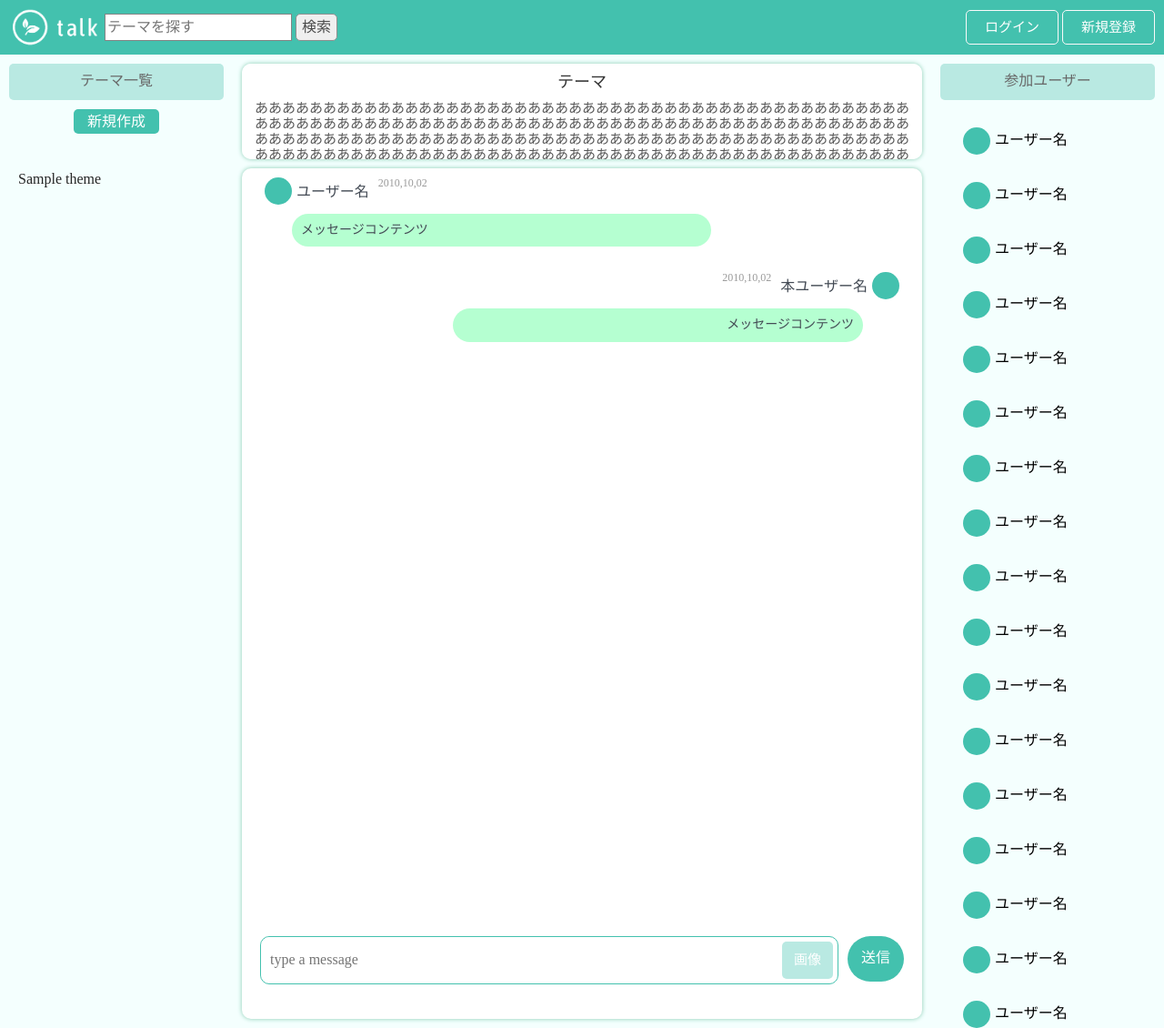
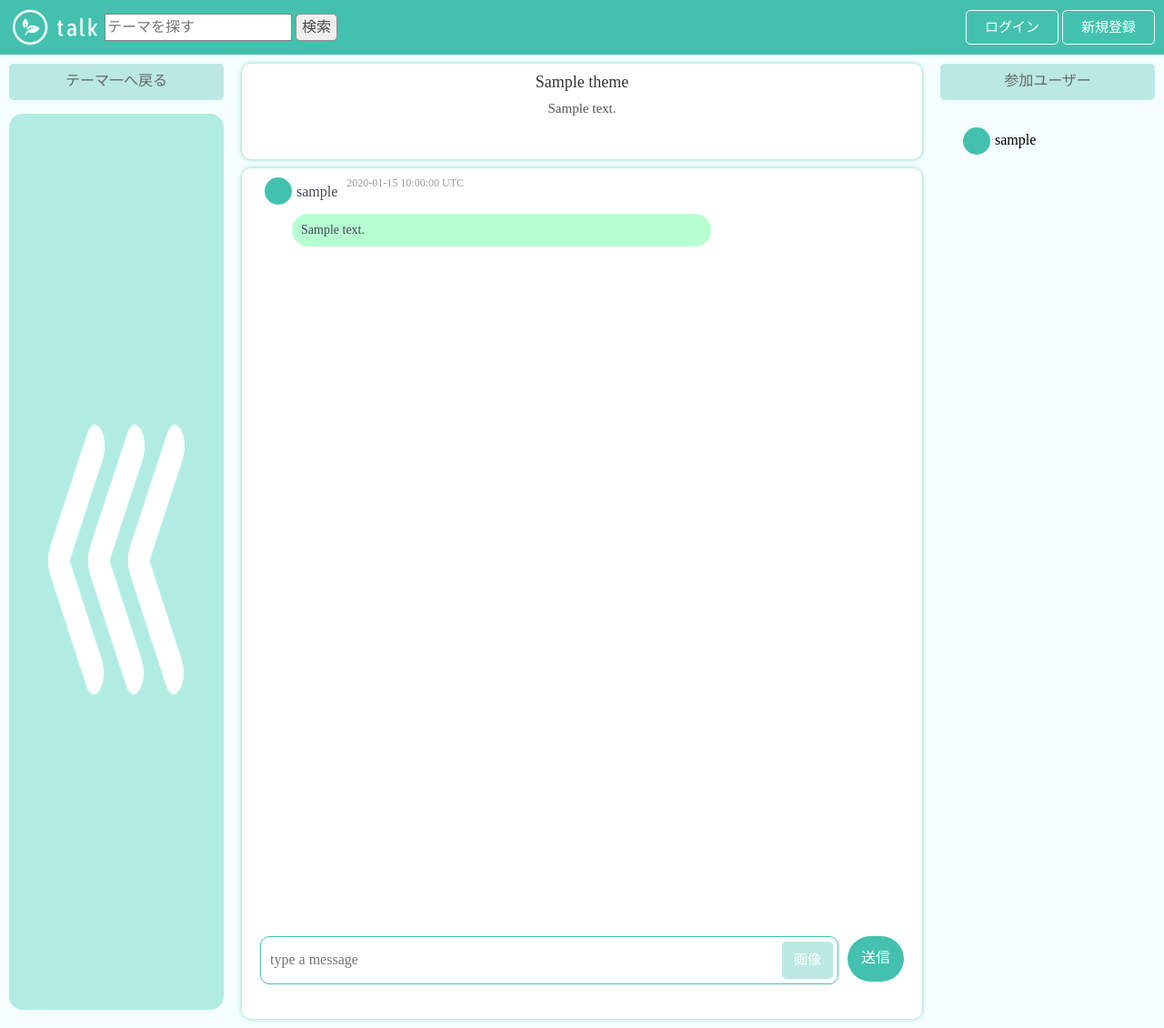
Before and after one commit to Jhonx298/talk, a Rails app: page /themes/1/messages in a window 1280 px wide. Shown: the whole page at 91% size. Run offline with Rails 7, Linux system fonts and the light colour scheme; tables that the repository leaves empty hold one stand-in row (values such as "Sample post"); style sheets or scripts are compiled from the project's sources; some libraries are stand-ins or nearby versions.

Commit message:
メッセージ機能の実装

```diff
--- a/app/assets/stylesheets/messages.scss
+++ b/app/assets/stylesheets/messages.scss
@@ -148,6 +148,23 @@ li {
   color: rgb(38, 38, 38);
   margin-bottom: 30px;
 }
+
+.message_top_left_bar {
+  height: calc( 100% - 65px);
+  background-color: #b1ece3;
+  padding: 10px;
+  border-radius: 15px;
+  margin-bottom: 15px;
+  display: flex;
+  justify-content: center;
+  align-items: center;
+}
+
+.message_left_logo {
+  height: 300px;
+  width: 150px;
+}
+
 
 
 // 真ん中メニュー
--- a/app/assets/stylesheets/themes.scss
+++ b/app/assets/stylesheets/themes.scss
@@ -2,16 +2,12 @@
 // They will automatically be included in application.css.
 // You can use Sass (SCSS) here: http://sass-lang.com/
 
-.theme-opacity {
-  position: relative;
-  opacity: 0.3;
-}
 
 .theme_wrapper {
   height: calc(100vh - 60px);
+  width: 100%;
   display: flex;
   background-color: #f4fffe;
-  opacity: 0.3;
 }
 
 .chat-room-form {
--- a/app/controllers/messages_controller.rb
+++ b/app/controllers/messages_controller.rb
@@ -1,15 +1,16 @@
 class MessagesController < ApplicationController
 
   def index
-    @theme = Theme.order('created_at DESC')
+    @theme = Theme.find(params[:theme_id])
     @message = Message.new
+    @messages = @theme.messages.includes(:user)
   end
 
   def create
     @themes = Theme.find(params[:theme_id])
     @message = @themes.messages.new(message_params)
     if @message.save
-      redirect_to room_messages_path(@theme)
+      redirect_to theme_messages_path
     else
       @messages = @theme.messages.includes(:user)
       render :index
--- a/app/controllers/themes_controller.rb
+++ b/app/controllers/themes_controller.rb
@@ -2,6 +2,7 @@ class ThemesController < ApplicationController
   before_action :authenticate_user!
 
   def index
+    @theme = Theme.order('created_at DESC')
   end
 
   def new
--- a/app/views/layouts/application.html.erb
+++ b/app/views/layouts/application.html.erb
@@ -10,6 +10,34 @@
   </head>
 
   <body>
+  <div class="header">
+  <div class="top-header">
+    <div class="nav">
+      <div class="nav_left">
+        <%= link_to image_tag("talk2.png", class: :logo), root_path %>
+          <%= form_with(url: "", local: true, method: :get, class: "search-form") do |form| %>
+          <%= form.text_field :keyword, placeholder: "テーマを探す", class: "search-input" %>
+          <%= form.submit "検索", class: "search-btn" %>
+        <% end %>
+      </div>
+
+      <% if user_signed_in? %>
+      <div class="user_nav">
+        <div class="top_user_name"><strong><%= link_to current_user.nickname, "/" %></strong></div>
+          <div class="grid-6">
+            <%= link_to "ログアウト", destroy_user_session_path, method: :delete %>
+          </div>
+        </div>
+      <% else %>
+        <div class="grid-6">
+          <%= link_to "ログイン", new_user_session_path %>
+          <%= link_to "新規登録", new_user_registration_path %>
+        </div>
+      <% end %>
+      </div>
+    </div>
+  </div>
+</div>
     <%= yield %>
   </body>
 </html>
--- a/app/views/messages/_header-top.html.erb
+++ /dev/null
@@ -1,28 +0,0 @@
-<div class="header">
-  <div class="top-header">
-    <div class="nav">
-      <div class="nav_left">
-        <%= link_to image_tag("talk2.png", class: :logo), root_path %>
-          <%= form_with(url: "", local: true, method: :get, class: "search-form") do |form| %>
-          <%= form.text_field :keyword, placeholder: "テーマを探す", class: "search-input" %>
-          <%= form.submit "検索", class: "search-btn" %>
-        <% end %>
-      </div>
-
-      <% if user_signed_in? %>
-      <div class="user_nav">
-        <div class="top_user_name"><strong><%= link_to current_user.nickname, "/" %></strong></div>
-          <div class="grid-6">
-            <%= link_to "ログアウト", destroy_user_session_path, method: :delete %>
-          </div>
-        </div>
-      <% else %>
-        <div class="grid-6">
-          <%= link_to "ログイン", new_user_session_path %>
-          <%= link_to "新規登録", new_user_registration_path %>
-        </div>
-      <% end %>
-      </div>
-    </div>
-  </div>
-</div>
--- a/app/views/messages/_left_bar.html.erb
+++ b/app/views/messages/_left_bar.html.erb
@@ -1,24 +1,8 @@
 <div class="left_bar">
   <div class="top_left_bar">
-    <div class="top-left_title">テーマ一覧</div>
+    <div class="top-left_title">テーマ一へ戻る</div>
   </div>
-
-  <div class="new_theme_form">
-    <div class="new_theme"><%= link_to "新規作成", new_theme_path %></div>
-  </div>
-
-  <div class="left_main_user">
-    <div class="left_user_form">
-      <% @theme.each do |theme| %>
-      <div class="left_theme">
-        <%= link_to theme.theme_name, theme_messages_path(theme) %>
-      </div>
-      <% end %>
-    </div>
-    <% if @theme.empty? %>
-      <div class="left_theme">
-        <%= "ここにテーマが表示されます。" %>
-      </div>
-    <% end %>
+  <div class="message_top_left_bar">
+    <%= link_to image_tag("back_botton.png", class: :message_left_logo), root_path %>
   </div>
 </div>
--- a/app/views/messages/_main_chat.html.erb
+++ b/app/views/messages/_main_chat.html.erb
@@ -2,53 +2,37 @@
   <div class="theme_main">
     <div class="top_theme_main">
       <div class="top-theme_title">
-        <%= "テーマ" %>
+        <%= @theme.theme_name %>
       </div>
-      <div class="top-content_title">ああああああああああああああああああああああああああああああああああああああああああああああああああああああああああああああああああああああああああああああああああああああああああああああああああああああああああああああああああああああああああああああああああああああああああああああああああああああああああああああああああああああああああああああああああああああああああああああああああああああああああ</div>
+      <div class="top-content_title">
+        <%= @theme.theme_content %>
+      </div>
     </div>
   </div>
 
   <div class="main_form">
     <div class="chat_form">
       <div class="message">
-        <div class="message-form">
-          <div class="upper-message">
-            <div class="right_pic"></div>
+        <% @messages.each do |message| %>
+        <div class="upper-message">
+          <div class="right_pic"></div>
             <div class="message-user">
-              ユーザー名
+              <%= message.user.nickname %>
             </div>
             <div class="message-date">
-              2010,10,02
+              <%= message.created_at %>
             </div>
           </div>
           <div class="lower-message">
             <div class="message-content">
-              メッセージコンテンツ
+              <%= message.content %>
             </div>
-              <%= image_tag "", class: 'message-image' %>
+            <%#<%= image_tag @messages.image.variant(resize: '500x500'), class: 'message-image' if message.image.attached? %>
           </div>
-        </div>
-
-        <div class="current-message_form">
-          <div class="current-upper_message">
-            <div class="message-date">
-              2010,10,02
-            </div>
-            <div class="message-user">
-              本ユーザー名
-            </div>
-            <div class="right_pic"></div>
-          </div>
-          <div class="current-lower_message">
-            <div class="current-message_content">
-              メッセージコンテンツ
-            </div>
-              <%= image_tag "", class: 'message-image' %>
-          </div>
-        </div>
+        <% end %>
       </div>
 
-      <%= form_with url: "/", class: 'form', local: true do |f| %>
+      <%= form_with model: [@theme, @message], class: 'form', local: true do |f| %>
       <div class="main-input">
         <div class="form-input">
           <%= f.text_field :content, class: 'form-message', placeholder: 'type a message' %>
--- a/app/views/messages/_right_bar.html.erb
+++ b/app/views/messages/_right_bar.html.erb
@@ -5,78 +5,12 @@
 
   <div class="right_main_user">
     <div class="right_form">
+      <% @messages.each do |message| %>
       <div class="right_user_form">
         <div class="right_pic"></div>
-        <div class="right_user"><%= link_to "ユーザー名", "/" %></div>
+        <div class="right_user"><%= link_to message.user.nickname, "/" %></div>
       </div>
-      <div class="right_user_form">
-        <div class="right_pic"></div>
-        <div class="right_user"><%= link_to "ユーザー名", "/" %></div>
-      </div>
-      <div class="right_user_form">
-        <div class="right_pic"></div>
-        <div class="right_user"><%= link_to "ユーザー名", "/" %></div>
-      </div>
-      <div class="right_user_form">
-        <div class="right_pic"></div>
-        <div class="right_user"><%= link_to "ユーザー名", "/" %></div>
-      </div>
-      <div class="right_user_form">
-        <div class="right_pic"></div>
-        <div class="right_user"><%= link_to "ユーザー名", "/" %></div>
-      </div>
-      <div class="right_user_form">
-        <div class="right_pic"></div>
-        <div class="right_user"><%= link_to "ユーザー名", "/" %></div>
-      </div>
-      <div class="right_user_form">
-        <div class="right_pic"></div>
-        <div class="right_user"><%= link_to "ユーザー名", "/" %></div>
-      </div>
-      <div class="right_user_form">
-        <div class="right_pic"></div>
-        <div class="right_user"><%= link_to "ユーザー名", "/" %></div>
-      </div>
-      <div class="right_user_form">
-        <div class="right_pic"></div>
-        <div class="right_user"><%= link_to "ユーザー名", "/" %></div>
-      </div>
-      <div class="right_user_form">
-        <div class="right_pic"></div>
-        <div class="right_user"><%= link_to "ユーザー名", "/" %></div>
-      </div>
-      <div class="right_user_form">
-        <div class="right_pic"></div>
-        <div class="right_user"><%= link_to "ユーザー名", "/" %></div>
-      </div>
-      <div class="right_user_form">
-        <div class="right_pic"></div>
-        <div class="right_user"><%= link_to "ユーザー名", "/" %></div>
-      </div>
-      <div class="right_user_form">
-        <div class="right_pic"></div>
-        <div class="right_user"><%= link_to "ユーザー名", "/" %></div>
-      </div>
-      <div class="right_user_form">
-        <div class="right_pic"></div>
-        <div class="right_user"><%= link_to "ユーザー名", "/" %></div>
-      </div>
-      <div class="right_user_form">
-        <div class="right_pic"></div>
-        <div class="right_user"><%= link_to "ユーザー名", "/" %></div>
-      </div>
-      <div class="right_user_form">
-        <div class="right_pic"></div>
-        <div class="right_user"><%= link_to "ユーザー名", "/" %></div>
-      </div>
-      <div class="right_user_form">
-        <div class="right_pic"></div>
-        <div class="right_user"><%= link_to "ユーザー名", "/" %></div>
-      </div>
-      <div class="right_user_form">
-        <div class="right_pic"></div>
-        <div class="right_user"><%= link_to "ユーザー名", "/" %></div>
-      </div>
+      <% end %>
     </div>
   </div>
 </div>
--- a/app/views/messages/index.html.erb
+++ b/app/views/messages/index.html.erb
@@ -1,4 +1,3 @@
-<%= render "header-top" %>
 <div class="wrapper">
   <%= render "left_bar" %>
   <%= render "main_chat" %>
--- a/config/routes.rb
+++ b/config/routes.rb
@@ -1,6 +1,7 @@
 Rails.application.routes.draw do
   devise_for :users
-  root to: "messages#index"
+  root to: "themes#index"
+
   resources :themes, only: [:new, :create] do
     resources :messages, only: [:index, :create]
   end
```
Also changed, not shown: app/views/devise/registrations/new.html.erb (+6 -5 lines), app/views/shared/_right_bar.html.erb (added, +82 -0 lines), app/views/themes/index.html.erb (added, +26 -0 lines), app/assets/images/back_botton.png (added), app/assets/images/theme_backgroud.jpg (added).
